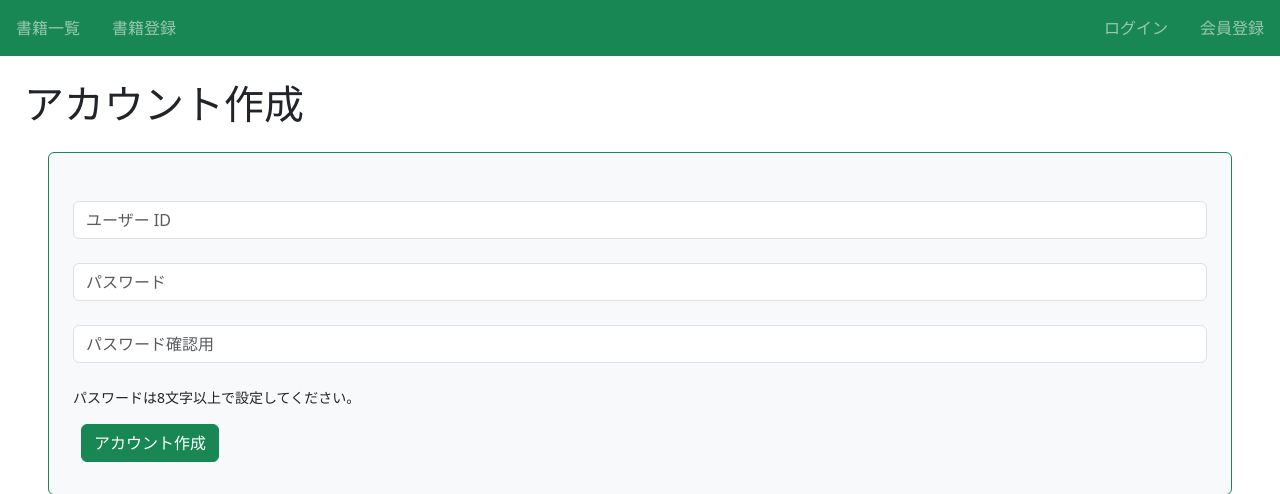
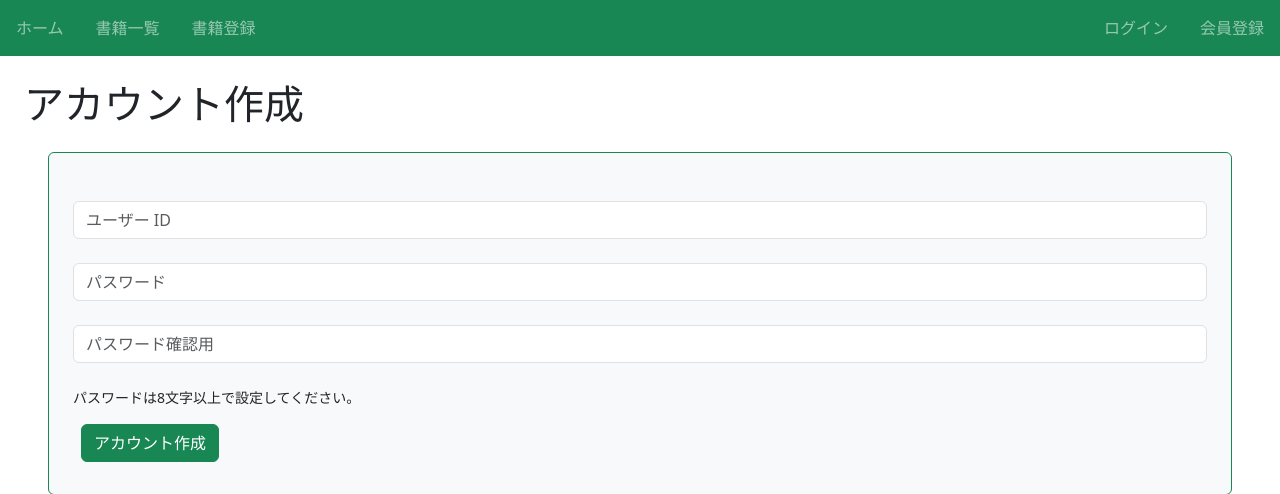
Before and after one commit to TTateshita/books, a Django app: page /accounts/signup/ in a window 1280 px wide. Shown: the top 494 px of the page. Run offline with Django 5.2, Linux system fonts and the light colour scheme.

Commit message:
ホームボタン追加

```diff
--- a/bookproject/templates/base.html
+++ b/bookproject/templates/base.html
@@ -21,6 +21,7 @@
 <body>
     <nav class="navbar navbar-dark bg-success sticky-top">
         <div class="navbar-nav d-flex flex-row">
+            <a class="nav-link mx-3" href="{% url 'index' %}">ホーム</a>
             <a class="nav-link mx-3" href="{% url 'list-book' %}">書籍一覧</a>
             <a class="nav-link mx-3" href="{% url 'create-book' %}">書籍登録</a>
         </div>
```
